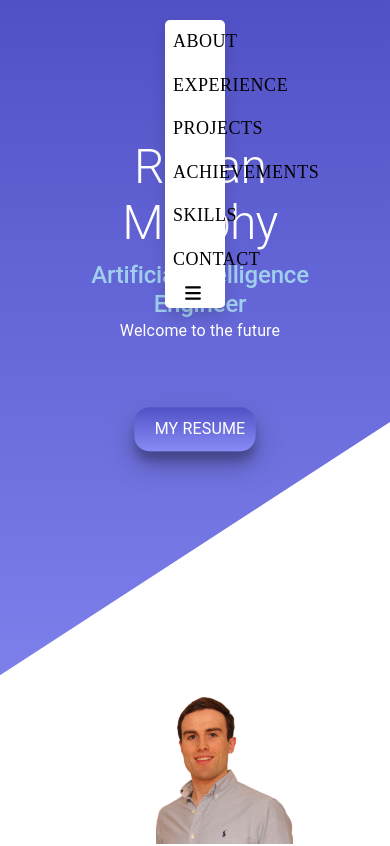
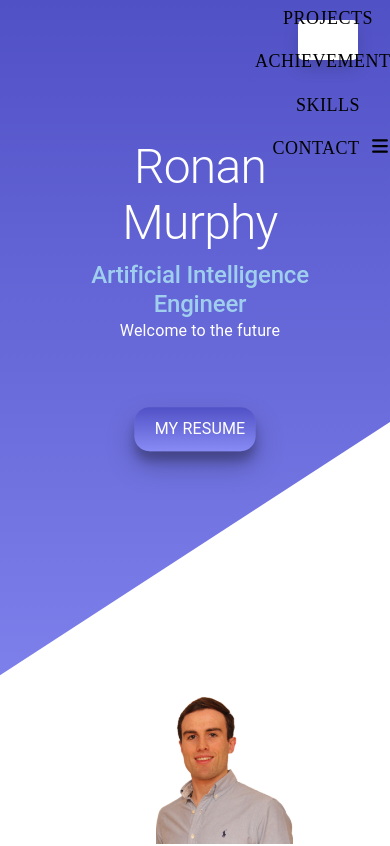
Before and after one commit to brightstar0212/my-next-app, a Next.js app: page / in a window 390 px wide. Shown: the top 846 px of the page. Built offline with nearby package versions, Linux system fonts and the light colour scheme.

Commit message:
fix the menubutton

```diff
--- a/app/globals.css
+++ b/app/globals.css
@@ -418,6 +418,9 @@ ul {
   #lead-content {
     top: 250px;
   }
+  .myNavbar {
+    width: 60%;
+  }
 }
 @media (max-width: 1024px) {
   .lead-contain {
@@ -485,8 +488,18 @@ ul {
   .content-images {
     width: 100%;
   }
+  .myNavbar {
+    width: 80%;
+  }
 }
 @media (max-width: 768px) {
+  .myNavbar {
+    margin-right: 2rem;
+    height: 40px;
+    align-items: center;
+    justify-content: center;
+    display: flex;
+  }
   .about-content {
     flex-direction: column;
     align-items: center;
@@ -575,7 +588,7 @@ ul {
     display: none;
   }
   .myNavbar {
-    width: 70px;
+    width: 40px;
     background-color: white;
     left: 1rem;
     top: 1rem;
@@ -584,14 +597,23 @@ ul {
   #menuItemBar {
     visibility: visible;
   }
+  #menuItemBar {
+    padding: 0;
+  }
 }
 @media (max-width: 600px) {
   .myNavbar {
-    width: 60px;
+    width: 40px;
     background-color: white;
     left: 1rem;
     top: 1rem;
     border-radius: 5px;
+    align-items: center;
+    justify-content: center;
+    display: flex;
+  }
+  #menuItemBar {
+    padding: 0;
   }
   .footer a {
     font-size: 3rem;
```
